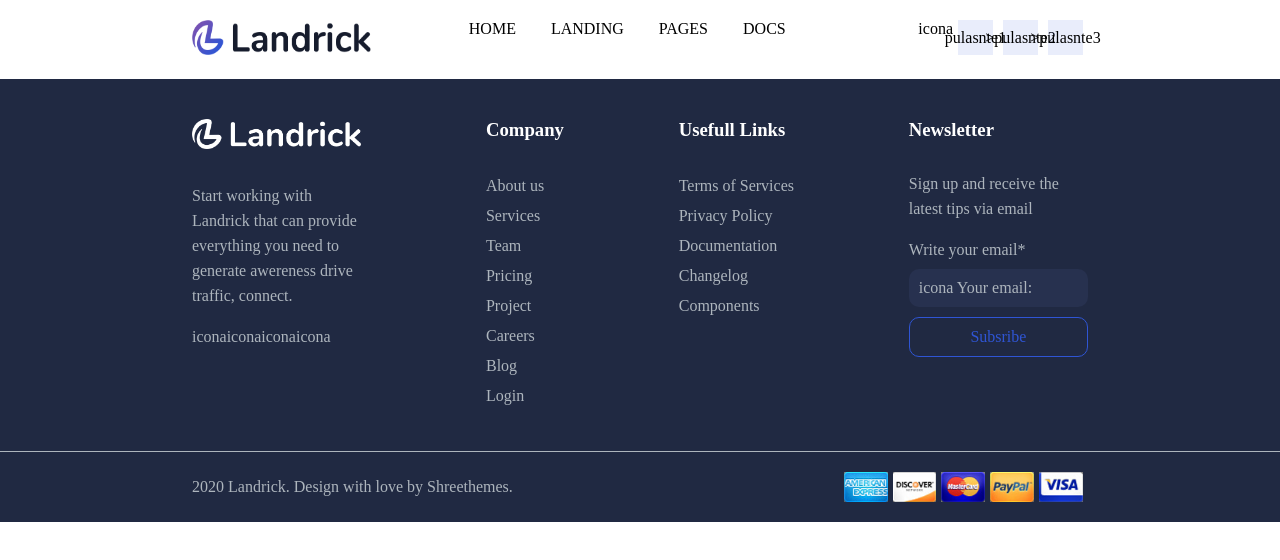
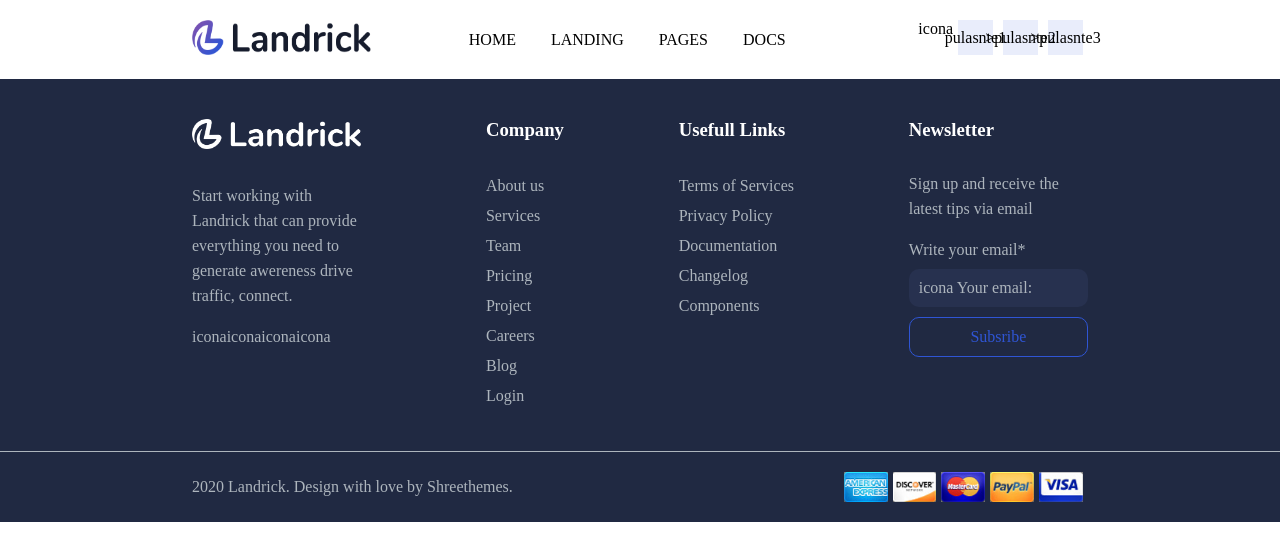
Before and after one commit to MicheleManco/proj-html-vuejs, a Vue app: page / in a window 1280 px wide. Shown: the top 560 px of the page. Built offline with nearby package versions, Linux system fonts and the light colour scheme.

Commit message:
header fixed links

```diff
--- a/src/components/MyHeader.vue
+++ b/src/components/MyHeader.vue
@@ -40,6 +40,10 @@ export default {
       height: 35px;
     }
   }
+nav{
+  display: flex;
+  align-items: center;
+}
   ul{
     display: flex;
     list-style: none;
```
